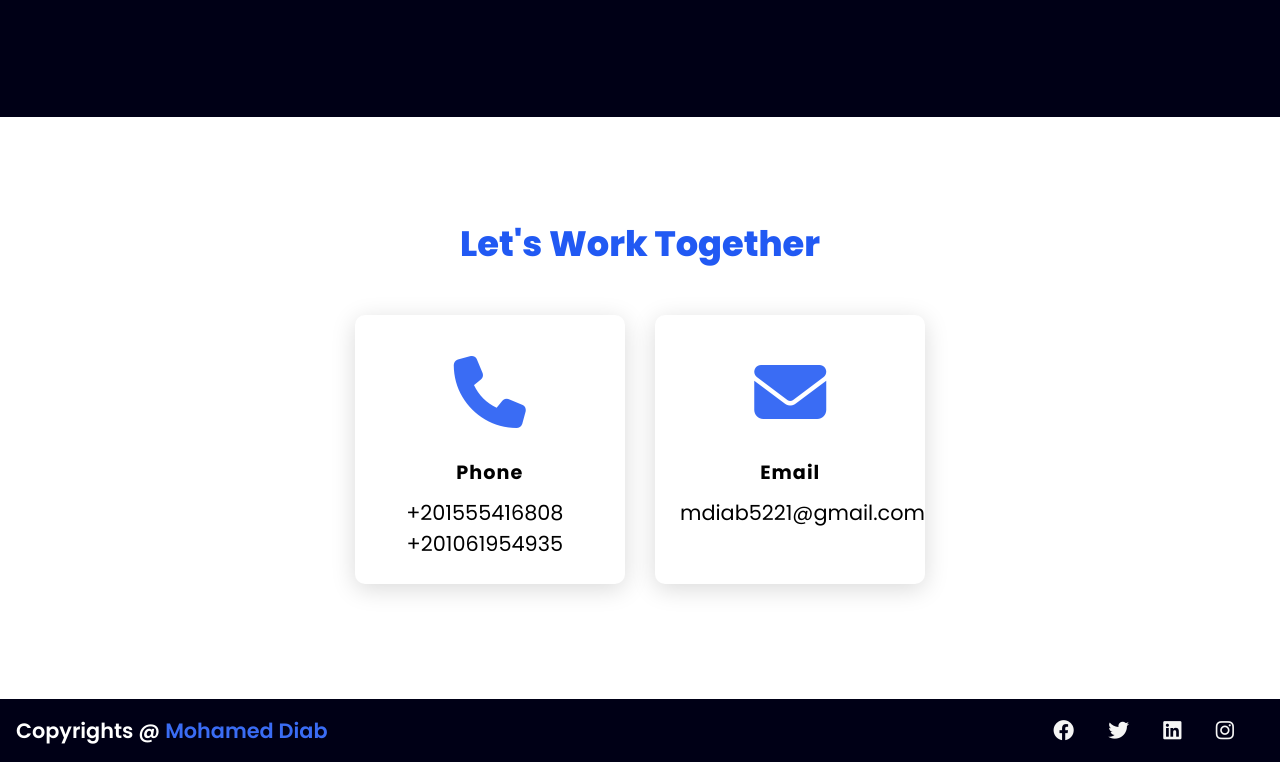
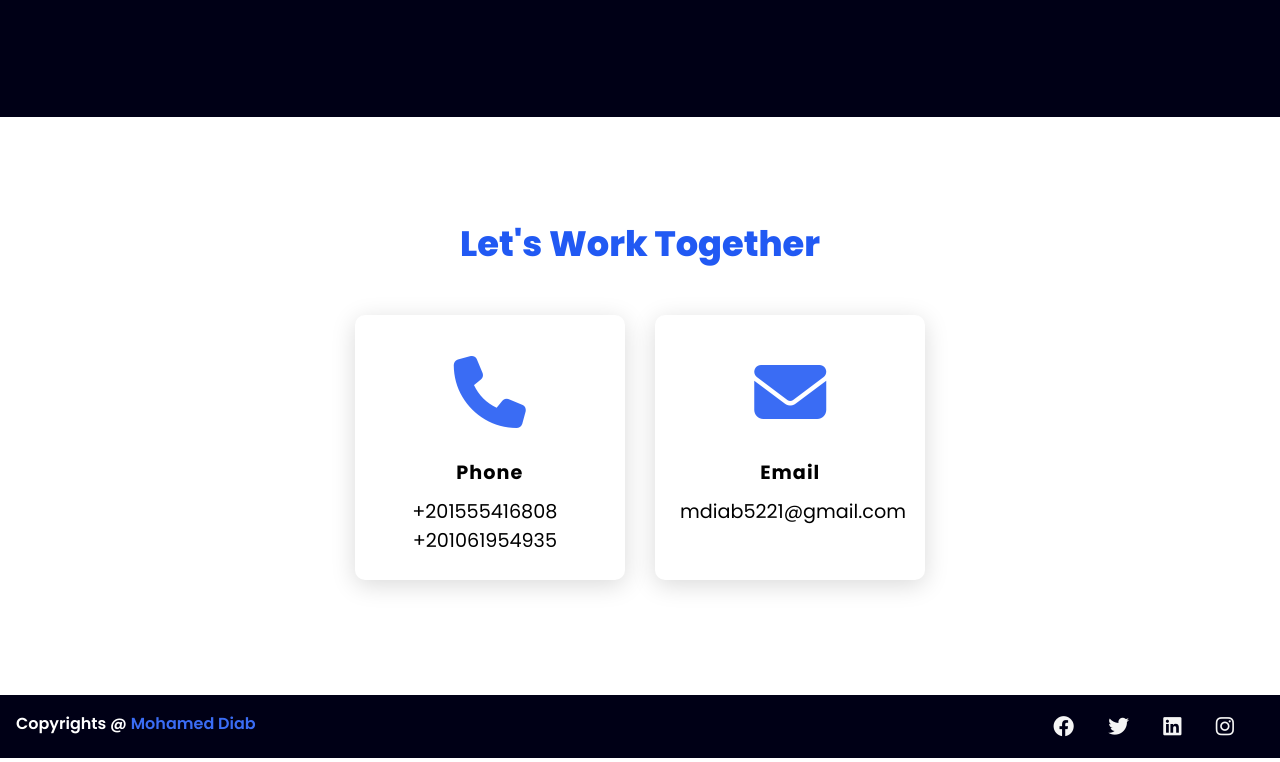
Before and after one commit to mdiab98/mohamed_diab, a plain HTML site: page index.html in a window 1280 px wide. Shown: the part 3511-4273 px from the top of the page. Drawn offline with Linux system fonts and the light colour scheme.

Commit message:
change style

```diff
--- a/style1.css
+++ b/style1.css
@@ -183,7 +183,7 @@ h3 {
     color: #000;
 }
 .contact .info p{
-    font-size: 1.3em;
+    font-size: 1.2em;
     padding-right: 10px;
 }
 .footer {
@@ -194,7 +194,7 @@ h3 {
     justify-content: space-between;
 }
 .footer-title {
-    font-size: 1.3em;
+    font-size: 1em;
     font-weight: 600;
 }
 .footer-title span {
```
